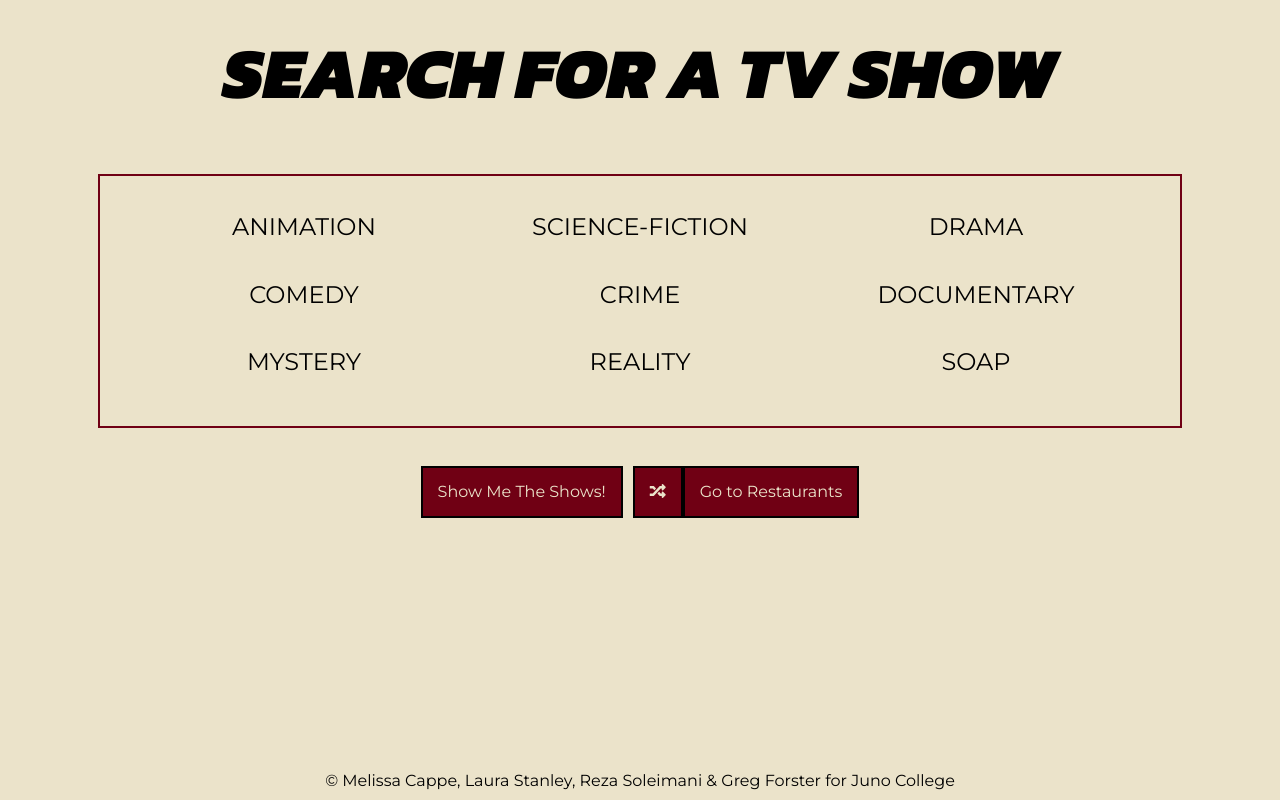
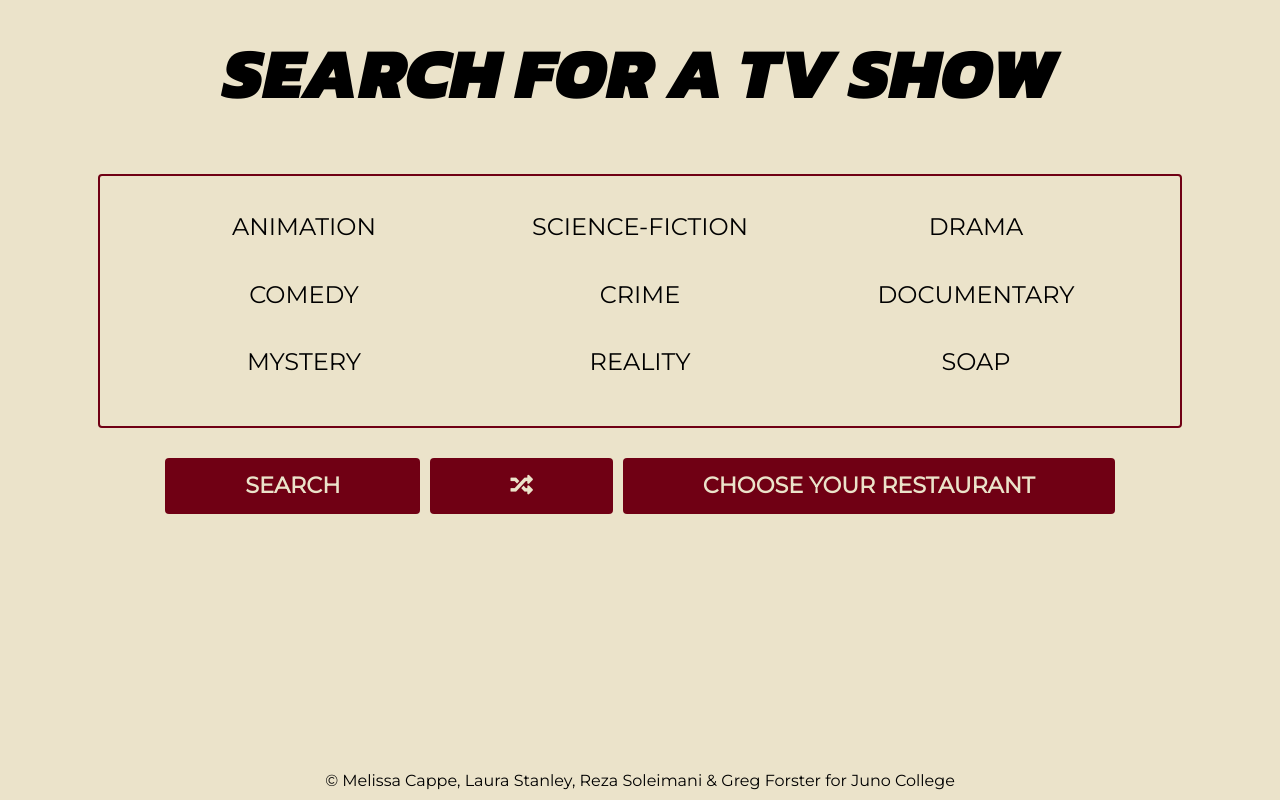
Before and after one commit to binge-fest/binge-fest, a React (Create React App) app: page / in a window 1280 px wide. Shown: the part 838-1638 px from the top of the page. Built offline with nearby package versions, Linux system fonts and the light colour scheme.

Commit message:
tvshow page styling

```diff
--- a/src/App.css
+++ b/src/App.css
@@ -64,33 +64,6 @@ header {
   min-height: 100vh;
 }
 
-.headerLink {
-  padding: 15px 80px;
-
-  cursor: pointer;
-  font-size: 1.4rem;
-  font-family: 'Montserrat', sans-serif;
-  font-weight: bold;
-  text-transform: uppercase;
-  border-radius: 4px;
-
-  display: inline-block;
-  vertical-align: middle;
-  -webkit-transform: translateZ(0);
-  transform: translateZ(0);
-  box-shadow: 0 0 1px rgba(0, 0, 0, 0);
-  -webkit-backface-visibility: hidden;
-  backface-visibility: hidden;
-  -moz-osx-font-smoothing: grayscale;
-  position: relative;
-  overflow: hidden;
-  background: #ebe3ca;
-  -webkit-transition-property: color;
-  transition-property: color;
-  -webkit-transition-duration: 0.3s;
-  transition-duration: 0.3s;
-}
-
 /* .headerLink:focus,
 .headerLink:hover {
   background-color: #ebe3ca;
@@ -130,36 +103,55 @@ header {
   -webkit-transform: scale(2);
   transform: scale(2);
 } */
-@-webkit-keyframes headerLink {
+@-webkit-keyframes buttons {
   50% {
     background-color: rgba(244, 110, 0, 0.75);
   }
 }
 
-@keyframes headerLink {
+@keyframes buttons {
   50% {
     background-color: rgba(244, 110, 0, 0.75);
   }
 }
 
-.headerLink {
+.buttons {
+  padding: 15px 80px;
+
+  cursor: pointer;
+  font-size: 1.4rem;
+  font-family: 'Montserrat', sans-serif;
+  font-weight: bold;
+  text-transform: uppercase;
+  border-radius: 4px;
+
   display: inline-block;
   vertical-align: middle;
   -webkit-transform: translateZ(0);
   transform: translateZ(0);
-  /* box-shadow: 0 0 1px rgba(0, 0, 0, 0); */
+  box-shadow: 0 0 1px rgba(0, 0, 0, 0);
   -webkit-backface-visibility: hidden;
   backface-visibility: hidden;
   -moz-osx-font-smoothing: grayscale;
+  position: relative;
   overflow: hidden;
-  -webkit-transition-duration: 0.5s;
-  transition-duration: 0.5s;
+  background: #ebe3ca;
+  -webkit-transition-property: color;
+  transition-property: color;
+  -webkit-transition-duration: 0.3s;
+  transition-duration: 0.3s;
+
+  border: none;
+}
+
+.buttons {
   -webkit-transition-property: color, #f46e00;
   transition-property: color, #f46e00;
 }
-.headerLink:hover, .headerLink:focus, .headerLink:active {
-  -webkit-animation-name: headerLink;
-  animation-name: headerLink;
+
+.buttons:hover, .buttons:focus {
+  -webkit-animation-name: buttons;
+  animation-name: buttons;
   -webkit-animation-duration: 1s;
   animation-duration: 1s;
   -webkit-animation-delay: 0.5s;
@@ -169,10 +161,18 @@ header {
   -webkit-animation-iteration-count: infinite;
   animation-iteration-count: infinite;
   background-color: #f46e00;
-  background-color: #f46e00;
   color: white;
 }
 
+.buttons:active {
+  background-color: #f46e00;
+}
+
+#red {
+  background-color: #700014;
+  color: #ebe3ca;
+  margin: 5px;
+}
 
 
 /* TV Component Styles */
@@ -220,7 +220,7 @@ fieldset {
   grid-template-columns: 1fr 1fr 1fr;
   border: 2px solid #700014;
   margin-bottom: 25px;
-
+  border-radius: 4px;
 }
 
 
@@ -241,7 +241,7 @@ input[type=radio] {
 
 }
 
-.tvShows button {
+/* .tvShows button {
   background-color: #700014;
   color: #ebe3ca;
   padding: 15px;
@@ -249,8 +249,6 @@ input[type=radio] {
   font-size: 1rem;
   border: 2px solid black;
   font-family: 'Montserrat', sans-serif;
-
-
 }
 
 .tvShows button:hover,
@@ -267,7 +265,7 @@ input[type=radio] {
 .showSelections button:hover,
 .showSelections button:focus {
   background-color: unset;
-}
+} */
 
 .tvShows label {
   cursor: pointer;
@@ -279,7 +277,8 @@ input[type=radio] {
 .tvShows label:hover,
 .tvShows label:focus {
   background-color: #f46e00;
-
+  border-radius: 4px;
+  font-weight: bold;
 }
 
 .showSelections {
--- a/src/Components/Header.js
+++ b/src/Components/Header.js
@@ -9,7 +9,7 @@ class Header extends Component {
         <div className="wrapper">
           <h1>BINGE FEST</h1>
           <p>Feeling indecisive? Let us help you find a tv show to binge and a restaurant to order from!</p>
-          <Link smooth={true} to="tvShows" className="headerLink">Enter</Link>
+          <Link smooth={true} to="tvShows" className="buttons">Enter</Link>
         </div>
       </header>
     )
--- a/src/Components/MainComponents/TvShows.js
+++ b/src/Components/MainComponents/TvShows.js
@@ -116,9 +116,9 @@ class TvShows extends Component {
                   </label>
                 </fieldset>
 
-                <button value="getShows" className="showMeShows">Show Me The Shows!</button>
-                <button value="submit" className="showRandomizer"><i className="fas fa-random" title="Click for random option"></i></button>
-                <button onClick={this.props.changeInputScreen}>Go to Restaurants</button>
+                <button value="getShows" className="buttons" id="red">Search</button>
+                <button value="submit" className="buttons" id="red"><i className="fas fa-random" title="Click for random option"></i></button>
+                <button className="buttons" id="red" onClick={this.props.changeInputScreen}>choose your Restaurant</button>
               </form>
             </div>
             <div id="showResults" className="showSelections">
```
